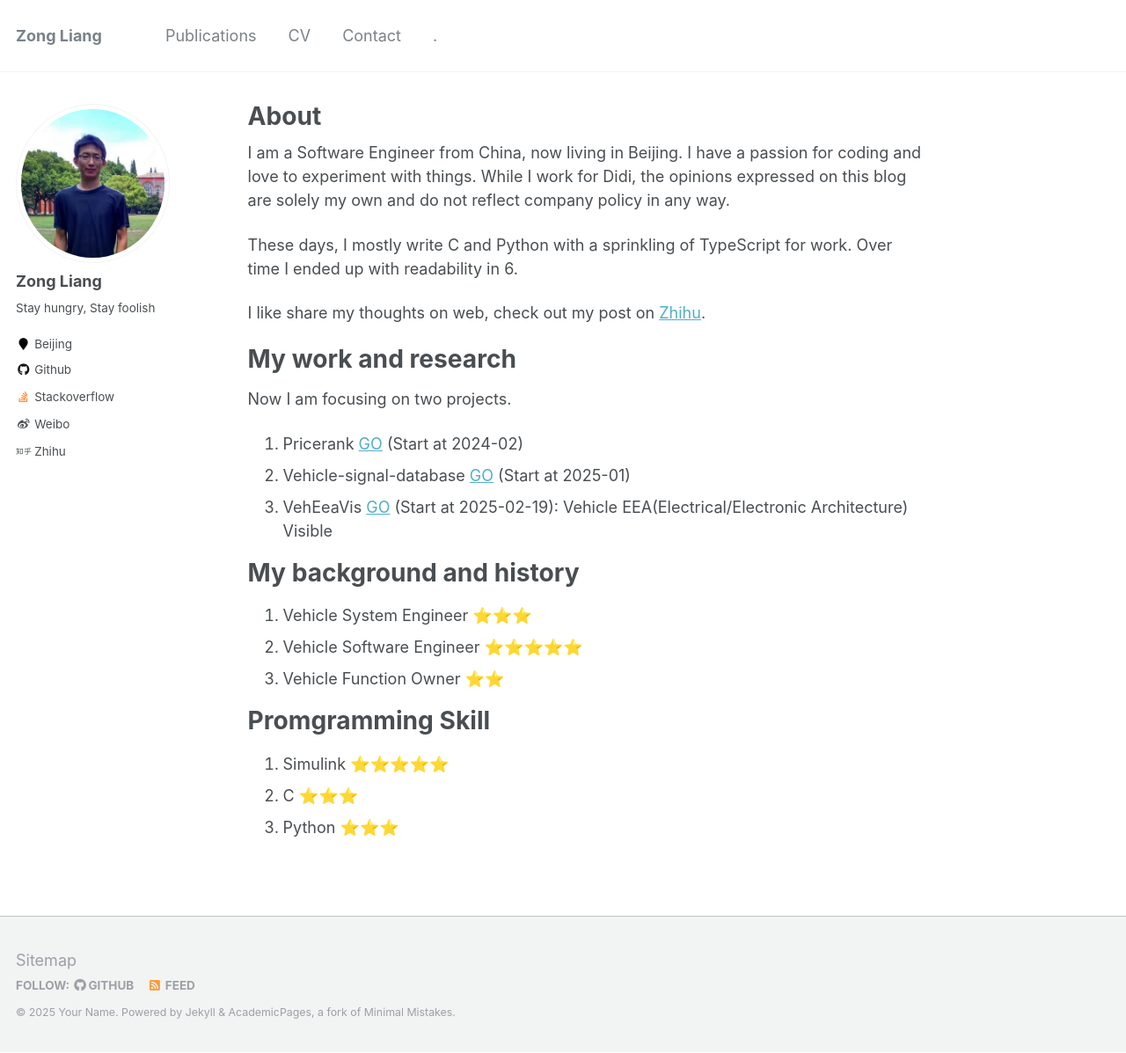
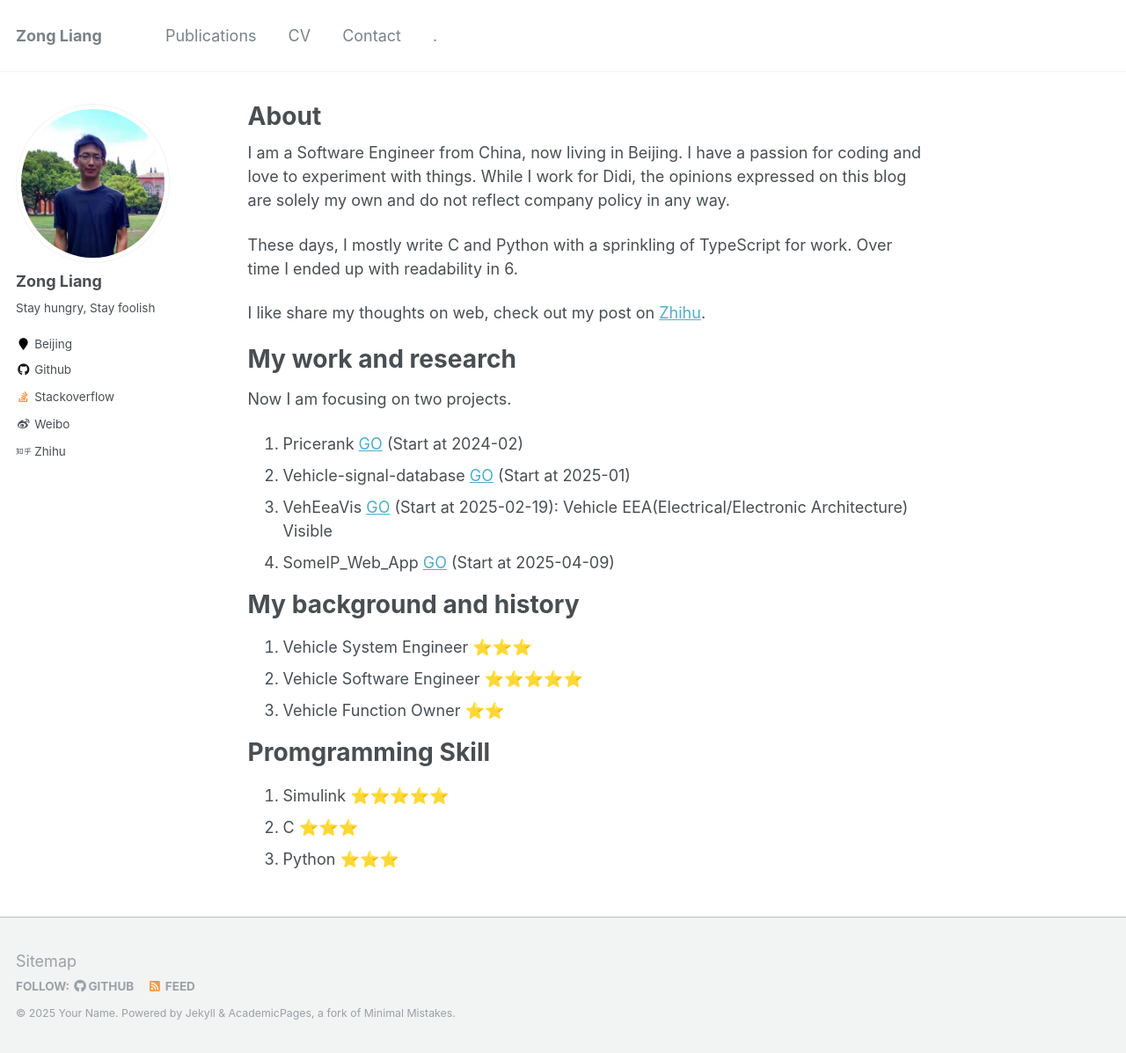
Before and after one commit to ZongL/zongl.github.io, a Jekyll site: the page built from _pages/about.md, in a window 1280 px wide and 1197 px high. Shown: the whole window at 88% size. Built offline with Jekyll 4.4.1, drawn with Linux system fonts in a browser that asks for light colours.

Commit message:
Update about.md

```diff
--- a/_pages/about.md
+++ b/_pages/about.md
@@ -20,6 +20,7 @@ Now I am focusing on two projects.
 1. Pricerank [GO](https://pricerank.vercel.app/) (Start at 2024-02)
 2. Vehicle-signal-database [GO](https://vehicle-signal-database.vercel.app/) (Start at 2025-01)
 3. VehEeaVis [GO](https://zongl.github.io/VehEeaVis-Demo/) (Start at 2025-02-19): Vehicle EEA(Electrical/Electronic Architecture) Visible
+4. SomeIP_Web_App [GO](https://github.com/ZongL/SomeIP_Web_App/) (Start at 2025-04-09)
 
 My background and history
 ======
```
